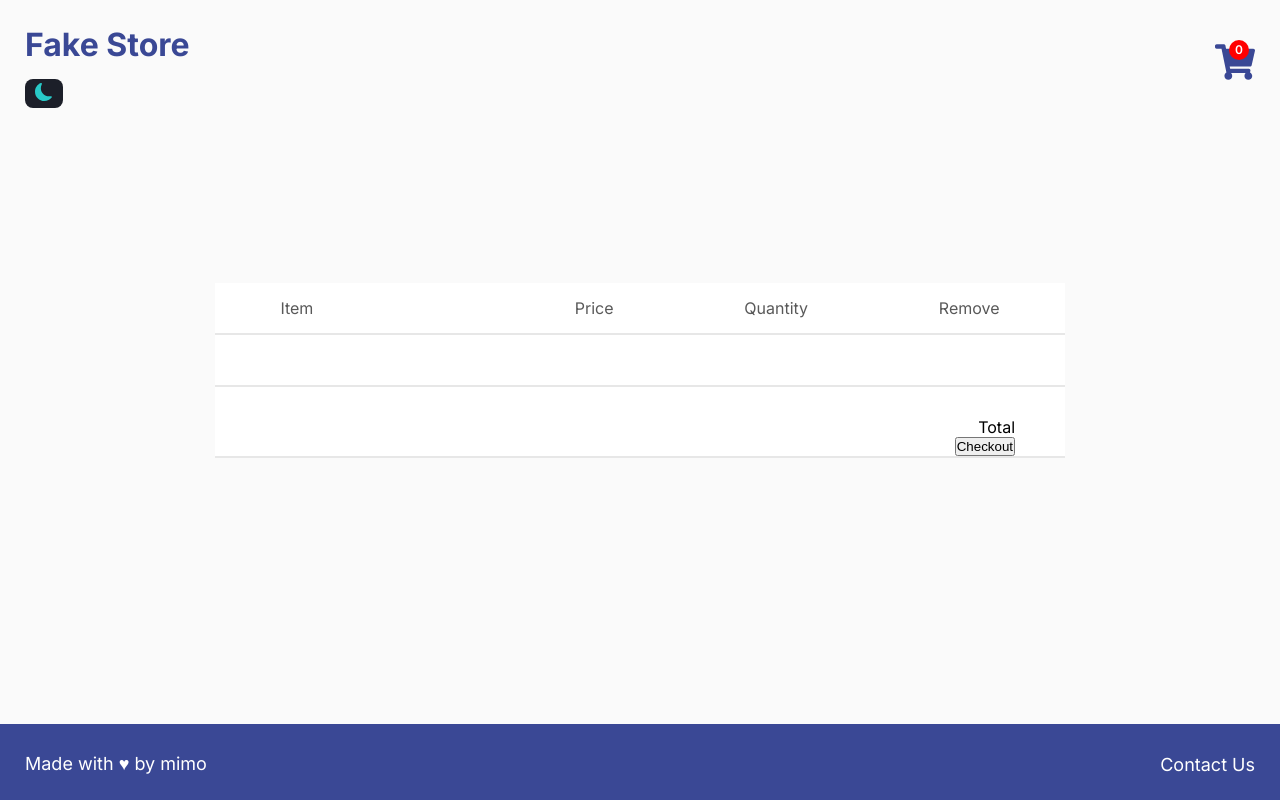
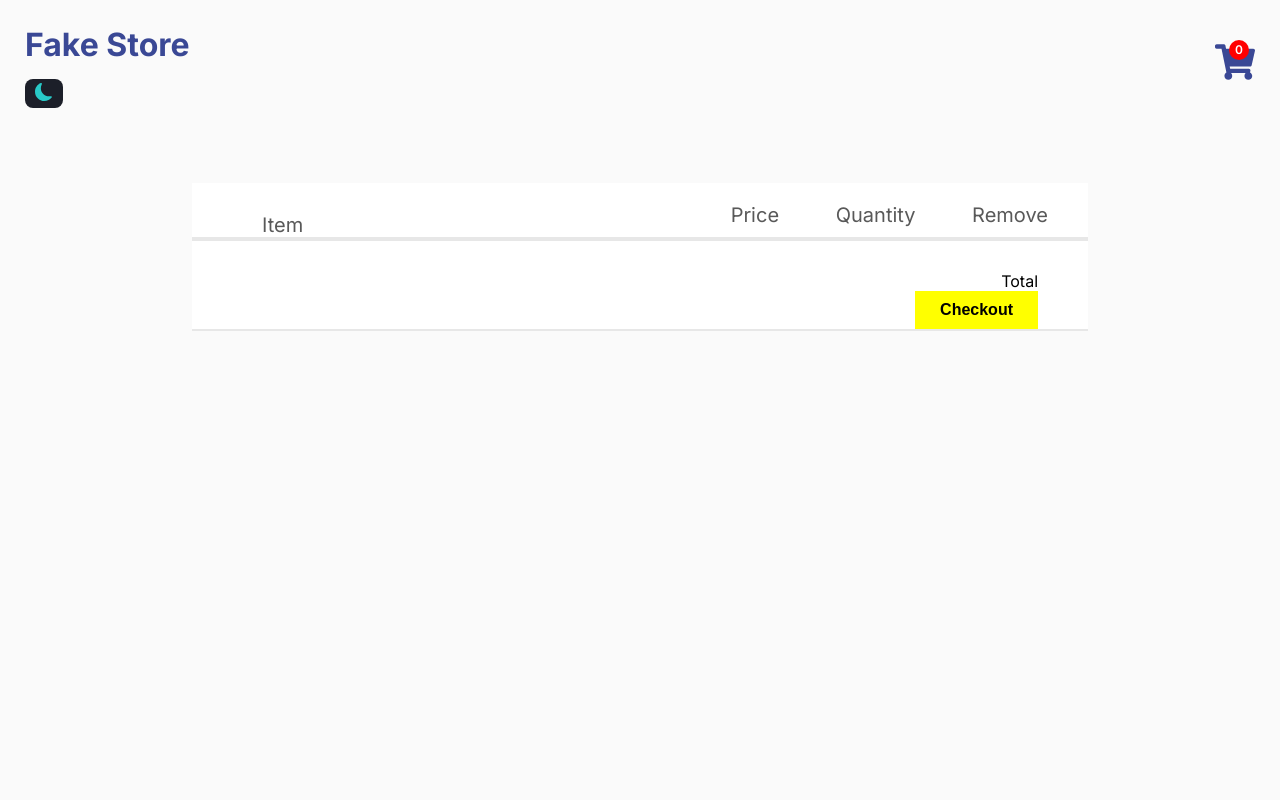
Before and after one commit to nhahn92/fake-store, a React (Vite) app: page /checkout in a window 1280 px wide. Shown: the top 800 px of the page. Built offline with nearby package versions, Linux system fonts and the light colour scheme.

Commit message:
Mostly completed but still not done

```diff
--- a/src/pages/Checkout/Checkout.css
+++ b/src/pages/Checkout/Checkout.css
@@ -5,7 +5,7 @@
 
     background-color: var(--light-gray);
     font-family: 'Inter', sans-serif;
-    height: calc(100vh - 209px);
+    height: 100vh;
     width: 100%;
 }
 
@@ -15,30 +15,64 @@
 }
 
 .checkout-header-container {
-    display: grid;
-    align-items: center;
-    justify-content: space-around;
-    grid-template:
-        "item item price quantity remove" 50px;
+    display: flex;
 
     background-color: var(--white);
     border-bottom: 2px solid var(--border-gray);
     color: var(--dark-gray);
-    margin-top: 150px;
-    width: 850px;
+    font-size: 20px;
+    margin-top: 50px;
+    padding: 10px 40px 0 20px;
+    width: 70vw;
 }
 
 .checkout-contents-container {
-    display: grid;
-    align-items: center;
-    justify-content: space-around;
-    grid-template:
-        "product product pricetag amount trashcan" 50px;
+    display: flex;
+    justify-content: space-between;
 
     background-color: var(--white);
-    border-bottom: 2px solid var(--border-gray);
     color: var(--black);
-    width: 850px;
+    height: 200px;
+    padding-right: 50px;
+    width: 70vw;
+}
+
+.checkout-contents-left {
+    display: flex;
+    align-items: center;
+
+    margin: 20px 40px 0 0;
+    padding-left: 50px;
+    width: 60%;
+}
+
+.checkout-contents-right {
+    display: flex;
+    align-items: center;
+    justify-content: space-between;
+
+    width: 40%;
+}
+
+.checkout-contents-left img {
+    width: 100px;
+}
+
+.checkout-product-title {
+    font-weight: 600;
+    margin: 0 80px;
+    text-align: center;
+    width: 100%;
+}
+
+.checkout-trashcan-icon {
+    color: var(--dark-blue);
+    cursor: pointer;
+    font-size: 30px;
+}
+
+.checkout-trashcan-icon:hover {
+    color: var(--red);
 }
 
 .checkout-footer-container {
@@ -48,11 +82,22 @@
 
     background-color: var(--white);
     border-bottom: 2px solid var(--border-gray);
+    border-top: 2px solid var(--border-gray);
     color: var(--black);
     padding: 30px 50px 0 0;
-    width: 850px;
+    width: 70%;
 }
 
-.checkout-item-header {
-    grid-area: item;
+.checkout-button {
+    background-color: var(--yellow);
+    border: none;
+    cursor: pointer;
+    font-weight: 600;
+    font-size: 16px;
+    padding: 10px 25px;
+    transition: background-color 0.3s ease-in-out;
 }
+
+.checkout-button:hover {
+    background-color: var(--red);
+}
--- a/src/pages/Checkout/Checkout.jsx
+++ b/src/pages/Checkout/Checkout.jsx
@@ -1,26 +1,48 @@
 import React, { useState, useEffect, useContext } from 'react'
 import './Checkout.css'
 import { ThemeContext } from '../../contexts/ThemeContext'
+import { CartContext } from '../../contexts/CartContext'
+import { FaTrashAlt } from 'react-icons/fa'
 
 function Checkout() {
   // Change to use global state
   // Note: {} not []
-  const {darkMode, setDarkMode} = useContext(ThemeContext)
+  const {darkMode} = useContext(ThemeContext)
+
+  const {cart, removeProduct} = useContext(CartContext)
 
   return (
     <div className={darkMode?"checkout-container checkout-container-dark" : "checkout-container"}>
       <div className="checkout-header-container">
-        <p className="checkout-item-header">Item</p>
-        <p className="checkout-price-header">Price</p>
-        <p className="checkout-quantity-header">Quantity</p>
-        <p className="checkout-remove-header">Remove</p>
+        <p className="checkout-contents-left">Item</p>
+        <div className="checkout-contents-right">
+          <p>Price</p>
+          <p>Quantity</p>
+          <p>Remove</p>
+        </div>
       </div>
-      <div className="checkout-contents-container">
-
-      </div>
+      {
+        cart.map(function(item) {
+          return (
+            <>
+              <div className="checkout-contents-container">
+                <div className="checkout-contents-left">
+                  <img src={item.image} />
+                  <p className="checkout-product-title">{item.title}</p>
+                </div>
+                <div className="checkout-contents-right">
+                  <p>{item.price} €</p>
+                  <p>1</p>
+                  <FaTrashAlt className="checkout-trashcan-icon" onClick={() => removeProduct(item?.id)} />
+                </div>
+              </div>
+            </>
+          )
+        })
+      }
       <div className="checkout-footer-container">
         <p>Total</p>
-        <button>Checkout</button>
+        <button className="checkout-button">Checkout</button>
       </div>
     </div>
   )
```
